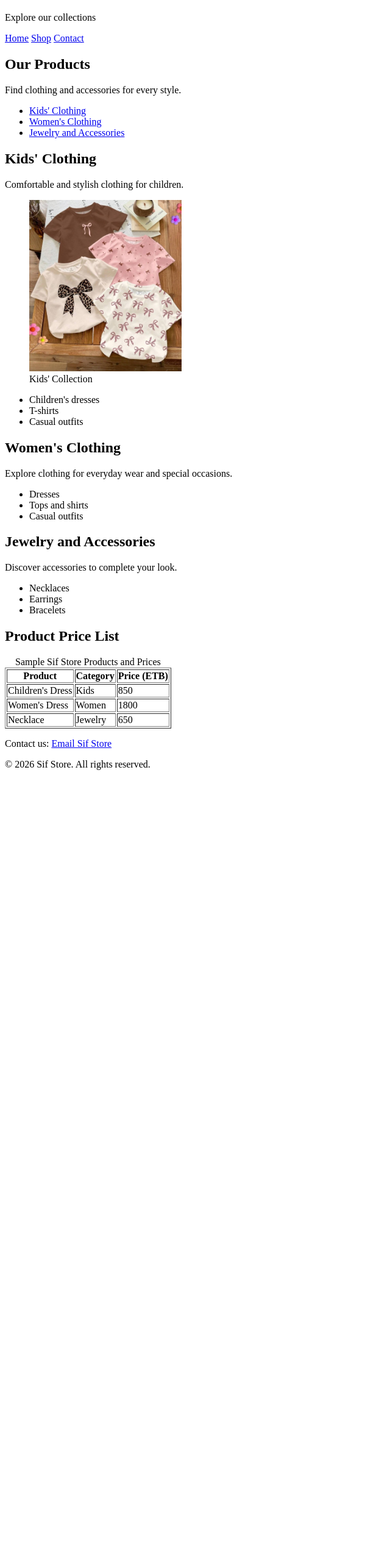
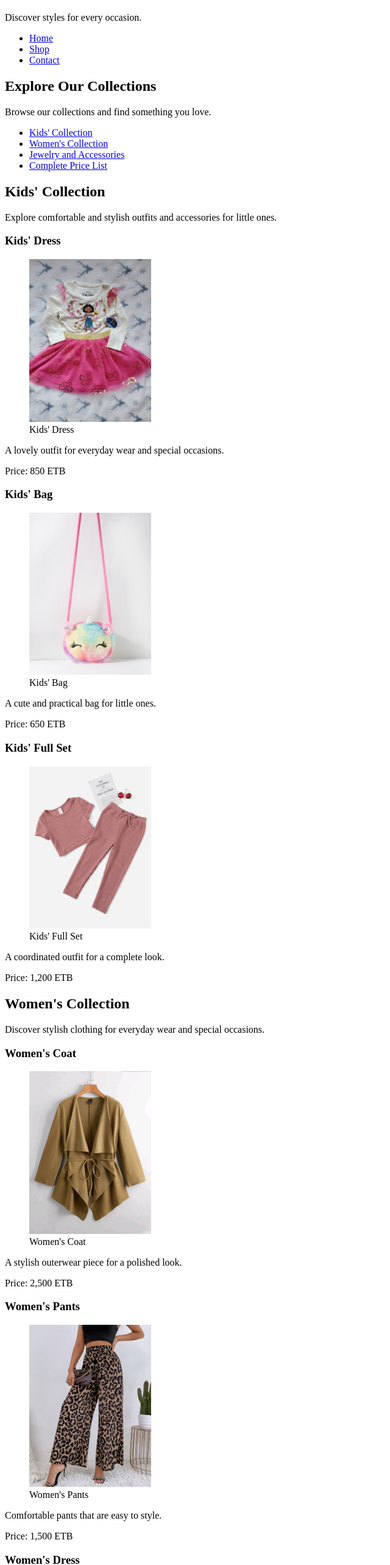
Before and after one commit to SifanEndale/Sif-Market, a plain HTML site: page shop.html in a window 1280 px wide. Shown: the part 60-2627 px from the top of the page at 61% size, without its empty margins (0-640 px from the left). Before the commit the page ends 1339 px from the top, so only its background shows below. Drawn offline with Linux system fonts and the light colour scheme.

Commit message:
Add shop page with complete price list Table

```diff
--- a/shop.html
+++ b/shop.html
@@ -3,112 +3,230 @@
   <head>
     <meta charset="UTF-8" />
     <meta name="viewport" content="width=device-width, initial-scale=1.0" />
-    <meta
-      name="description"
-      content="Browse the clothing and jewelry collections available at Sif Store."
-    />
-    <title>Document</title>
+    <title>Sif Store</title>
   </head>
   <body>
     <header>
       <h1>Sif Store</h1>
-      <p>Explore our collections</p>
+      <p>Discover styles for every occasion.</p>
     </header>
 
     <nav>
-      <a href="index.html">Home</a>
-      <a href="shop.html">Shop</a>
-      <a href="contact.html">Contact</a>
+      <ul>
+        <li><a href="index.html">Home</a></li>
+        <li><a href="shop.html">Shop</a></li>
+        <li><a href="contact.html">Contact</a></li>
+      </ul>
     </nav>
 
     <main>
       <section>
-        <h2>Our Products</h2>
-        <p>Find clothing and accessories for every style.</p>
-
+        <h2>Explore Our Collections</h2>
+        <p>Browse our collections and find something you love.</p>
         <ul>
-          <li><a href="#kids">Kids' Clothing</a></li>
-          <li><a href="#women">Women's Clothing</a></li>
+          <li><a href="#kids">Kids' Collection</a></li>
+          <li><a href="#women">Women's Collection</a></li>
           <li><a href="#jewelry">Jewelry and Accessories</a></li>
+          <li><a href="#price-list">Complete Price List</a></li>
         </ul>
       </section>
 
       <section id="kids">
-        <h2>Kids' Clothing</h2>
+        <h2>Kids' Collection</h2>
+        <p>
+          Explore comfortable and stylish outfits and accessories for little
+          ones.
+        </p>
 
-        <p>Comfortable and stylish clothing for children.</p>
+        <article>
+          <h3>Kids' Dress</h3>
+          <figure>
+            <img src="images/Kidsdress.jpg" alt="Kids' dress" width="200" />
+            <figcaption>Kids' Dress</figcaption>
+          </figure>
+          <p>A lovely outfit for everyday wear and special occasions.</p>
+          <p>Price: 850 ETB</p>
+        </article>
 
-        <figure>
-          <img
-            src="Images/kids.jpg"
-            alt="Children's clothing collection"
-            width="250"
-          />
-          <figcaption>Kids' Collection</figcaption>
-        </figure>
+        <article>
+          <h3>Kids' Bag</h3>
+          <figure>
+            <img src="images/kidsbag.jpg" alt="Children's bag" width="200" />
+            <figcaption>Kids' Bag</figcaption>
+          </figure>
+          <p>A cute and practical bag for little ones.</p>
+          <p>Price: 650 ETB</p>
+        </article>
 
-        <ul>
-          <li>Children's dresses</li>
-          <li>T-shirts</li>
-          <li>Casual outfits</li>
-        </ul>
+        <article>
+          <h3>Kids' Full Set</h3>
+          <figure>
+            <img
+              src="images/Kidsfullset.jpg"
+              alt="Children's matching clothing set"
+              width="200"
+            />
+            <figcaption>Kids' Full Set</figcaption>
+          </figure>
+          <p>A coordinated outfit for a complete look.</p>
+          <p>Price: 1,200 ETB</p>
+        </article>
       </section>
 
       <section id="women">
-        <h2>Women's Clothing</h2>
-        <p>Explore clothing for everyday wear and special occasions.</p>
+        <h2>Women's Collection</h2>
+        <p>
+          Discover stylish clothing for everyday wear and special occasions.
+        </p>
 
-        <ul>
-          <li>Dresses</li>
-          <li>Tops and shirts</li>
-          <li>Casual outfits</li>
-        </ul>
+        <article>
+          <h3>Women's Coat</h3>
+          <figure>
+            <img src="images/Womencoat.jpg" alt="Women's coat" width="200" />
+            <figcaption>Women's Coat</figcaption>
+          </figure>
+          <p>A stylish outerwear piece for a polished look.</p>
+          <p>Price: 2,500 ETB</p>
+        </article>
+
+        <article>
+          <h3>Women's Pants</h3>
+          <figure>
+            <img src="images/Womenpants.jpg" alt="Women's pants" width="200" />
+            <figcaption>Women's Pants</figcaption>
+          </figure>
+          <p>Comfortable pants that are easy to style.</p>
+          <p>Price: 1,500 ETB</p>
+        </article>
+
+        <article>
+          <h3>Women's Dress</h3>
+          <figure>
+            <img
+              src="images/Womensdress.jpg"
+              alt="Women's dress"
+              width="200"
+            />
+            <figcaption>Women's Dress</figcaption>
+          </figure>
+          <p>An elegant dress for a beautiful everyday or occasion look.</p>
+          <p>Price: 1,800 ETB</p>
+        </article>
       </section>
 
       <section id="jewelry">
         <h2>Jewelry and Accessories</h2>
-        <p>Discover accessories to complete your look.</p>
+        <p>Complete your look with beautiful jewelry and accessories.</p>
 
-        <ul>
-          <li>Necklaces</li>
-          <li>Earrings</li>
-          <li>Bracelets</li>
-        </ul>
+        <article>
+          <h3>Bracelet Set</h3>
+          <figure>
+            <img
+              src="images/Jewelrybracletset.jpg"
+              alt="Jewelry bracelet set"
+              width="200"
+            />
+            <figcaption>Bracelet Set</figcaption>
+          </figure>
+          <p>A beautiful bracelet set to complement your style.</p>
+          <p>Price: 900 ETB</p>
+        </article>
+
+        <article>
+          <h3>Necklace</h3>
+          <figure>
+            <img
+              src="images/Jewelrynecklace.jpg"
+              alt="Jewelry necklace"
+              width="200"
+            />
+            <figcaption>Necklace</figcaption>
+          </figure>
+          <p>A simple necklace for an elegant finishing touch.</p>
+          <p>Price: 750 ETB</p>
+        </article>
+
+        <article>
+          <h3>Jewelry Ring</h3>
+          <figure>
+            <img src="images/Jewelryring.jpg" alt="Jewelry ring" width="200" />
+            <figcaption>Jewelry Ring</figcaption>
+          </figure>
+          <p>A beautiful accessory to complete your collection.</p>
+          <p>Price: 550 ETB</p>
+        </article>
       </section>
 
-      <section>
-        <h2>Product Price List</h2>
+      <section id="price-list">
+        <h2>Complete Product Price List</h2>
+        <p>Browse all our available products and their prices.</p>
 
         <table border="1">
           <caption>
-            Sample Sif Store Products and Prices
+            Sif Store Product Catalogue and Prices
           </caption>
-
           <thead>
             <tr>
-              <th>Product</th>
+              <th>No.</th>
+              <th>Product Name</th>
               <th>Category</th>
               <th>Price (ETB)</th>
             </tr>
           </thead>
-
           <tbody>
             <tr>
-              <td>Children's Dress</td>
+              <td>1</td>
+              <td>Kids' Dress</td>
               <td>Kids</td>
               <td>850</td>
             </tr>
-
             <tr>
+              <td>2</td>
+              <td>Kids' Bag</td>
+              <td>Kids</td>
+              <td>650</td>
+            </tr>
+            <tr>
+              <td>3</td>
+              <td>Kids' Full Set</td>
+              <td>Kids</td>
+              <td>1,200</td>
+            </tr>
+            <tr>
+              <td>4</td>
+              <td>Women's Coat</td>
+              <td>Women</td>
+              <td>2,500</td>
+            </tr>
+            <tr>
+              <td>5</td>
+              <td>Women's Pants</td>
+              <td>Women</td>
+              <td>1,500</td>
+            </tr>
+            <tr>
+              <td>6</td>
               <td>Women's Dress</td>
               <td>Women</td>
-              <td>1800</td>
+              <td>1,800</td>
             </tr>
-
             <tr>
+              <td>7</td>
+              <td>Bracelet Set</td>
+              <td>Jewelry</td>
+              <td>900</td>
+            </tr>
+            <tr>
+              <td>8</td>
               <td>Necklace</td>
               <td>Jewelry</td>
-              <td>650</td>
+              <td>750</td>
+            </tr>
+            <tr>
+              <td>9</td>
+              <td>Jewelry Ring</td>
+              <td>Jewelry</td>
+              <td>550</td>
             </tr>
           </tbody>
         </table>
@@ -117,7 +235,8 @@
 
     <footer>
       <p>
-        Contact us: <a href="mailto:sifstore@example.com">Email Sif Store</a>
+        Questions about our products?
+        <a href="mailto:sifstore@example.com">Contact Sif Store</a>
       </p>
       <p>&copy; 2026 Sif Store. All rights reserved.</p>
     </footer>
```
Also changed, not shown: images/jewelrybracletset.jpg (added), images/jewelrynecklace.jpg (added), images/jewelryring.jpg (added), images/kidsbag.jpg (added), images/kidsdress.jpg (added), images/kidsfullset.jpg (added), images/womencoat.jpg (added), images/womenpants.jpg (added), images/womensdress.jpg (added).
